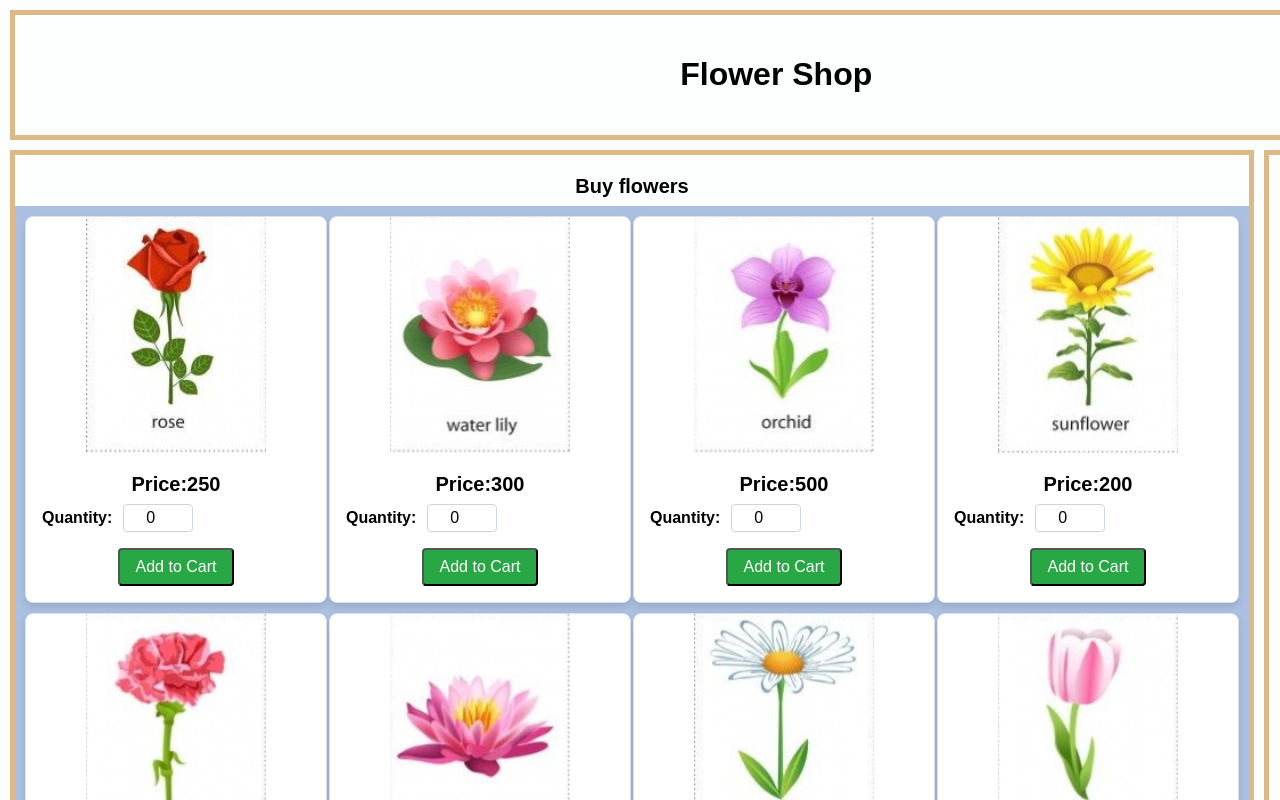
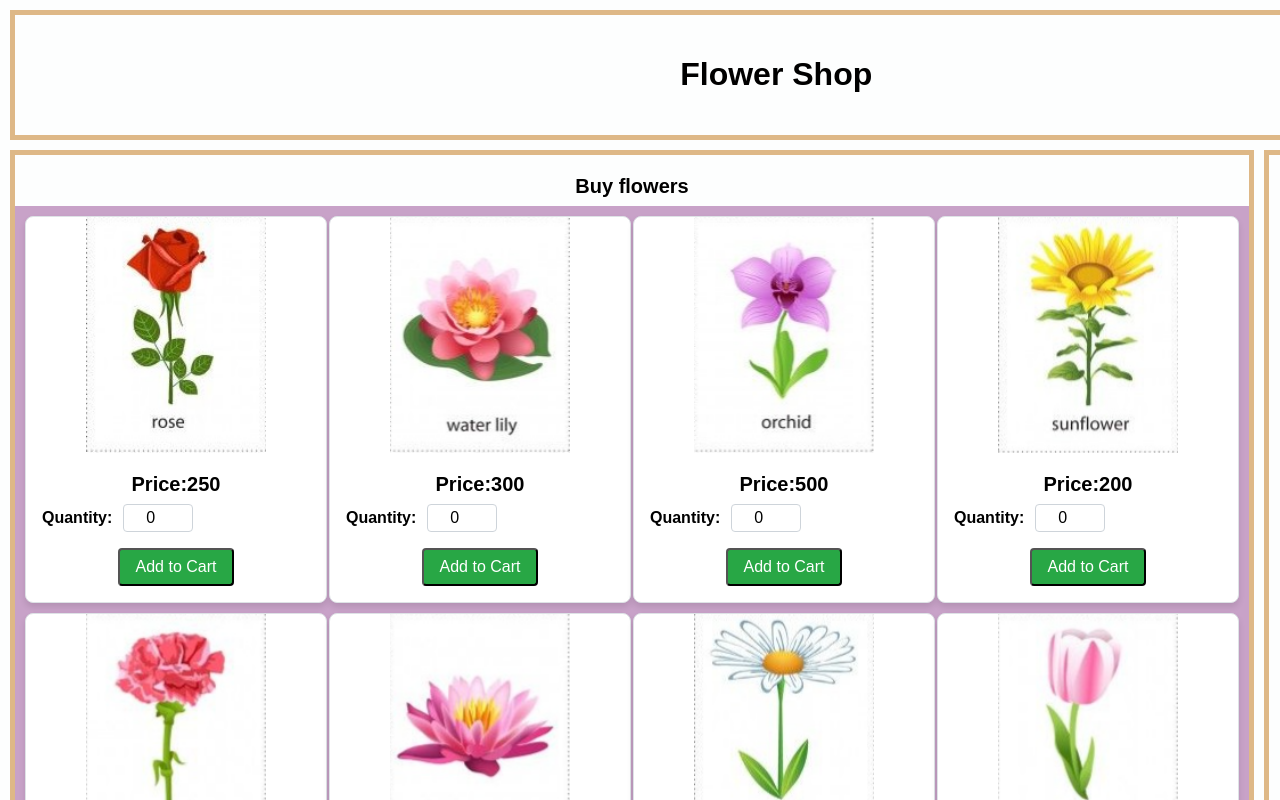
Before and after one commit to Ilmfathima/IT3133ICAE1, a React (Create React App) app in the folder flowershop/: page / in a window 1280 px wide. Shown: the top 800 px of the page. Built offline with nearby package versions, Linux system fonts and the light colour scheme.

Commit message:
I didn't like the given bg color.

```diff
--- a/flowershop/src/assets/CSS/layout.css
+++ b/flowershop/src/assets/CSS/layout.css
@@ -11,7 +11,7 @@ display: grid;
   row-gap: 10px;
   column-gap: 2px;
   grid-template-columns: auto auto auto auto;
-background-color: #abbfe1;
+  background-color: #C8A2C8;
   padding: 10px;
   align-items: center;
 }
```
Lines whose indentation alone changed are shown as unchanged.
